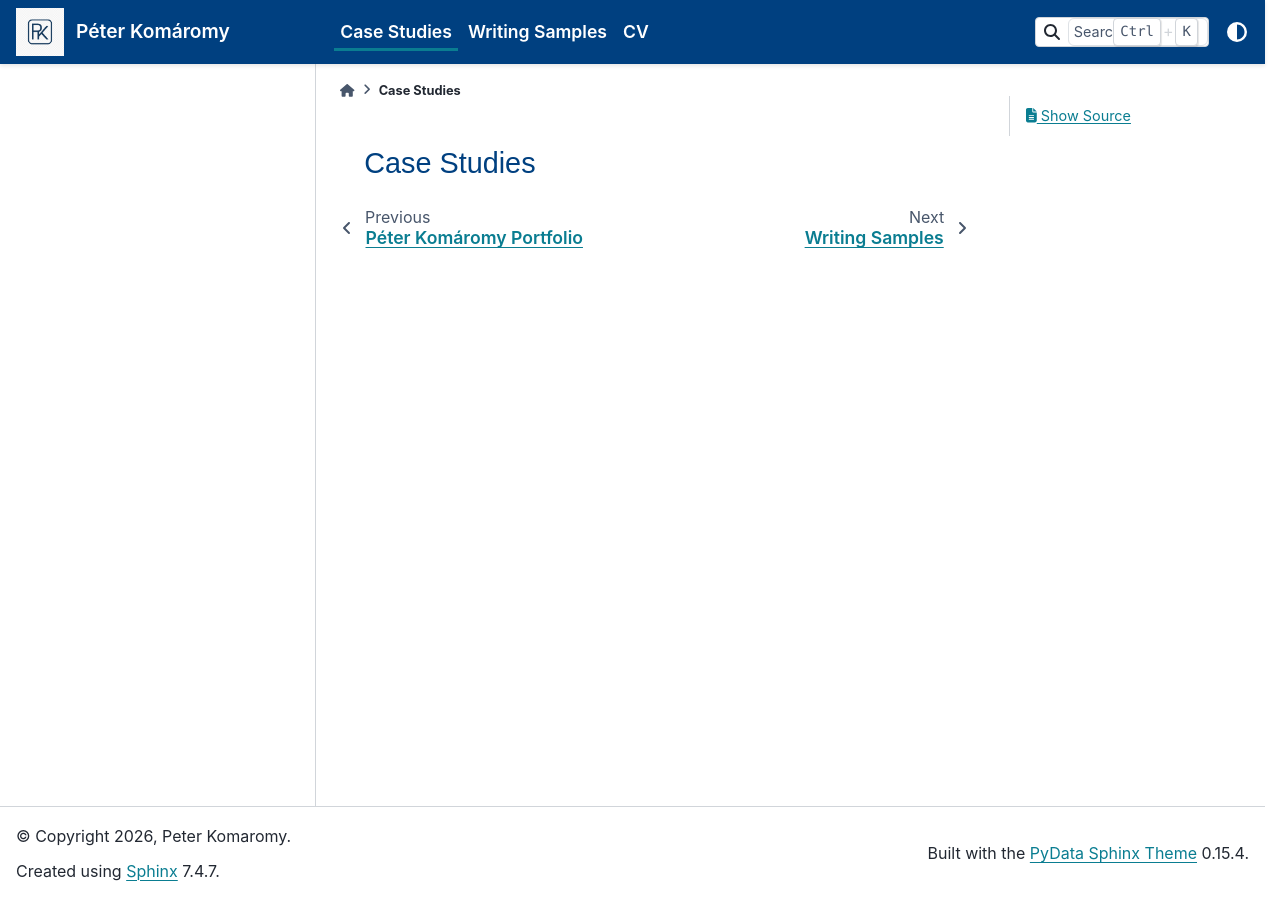
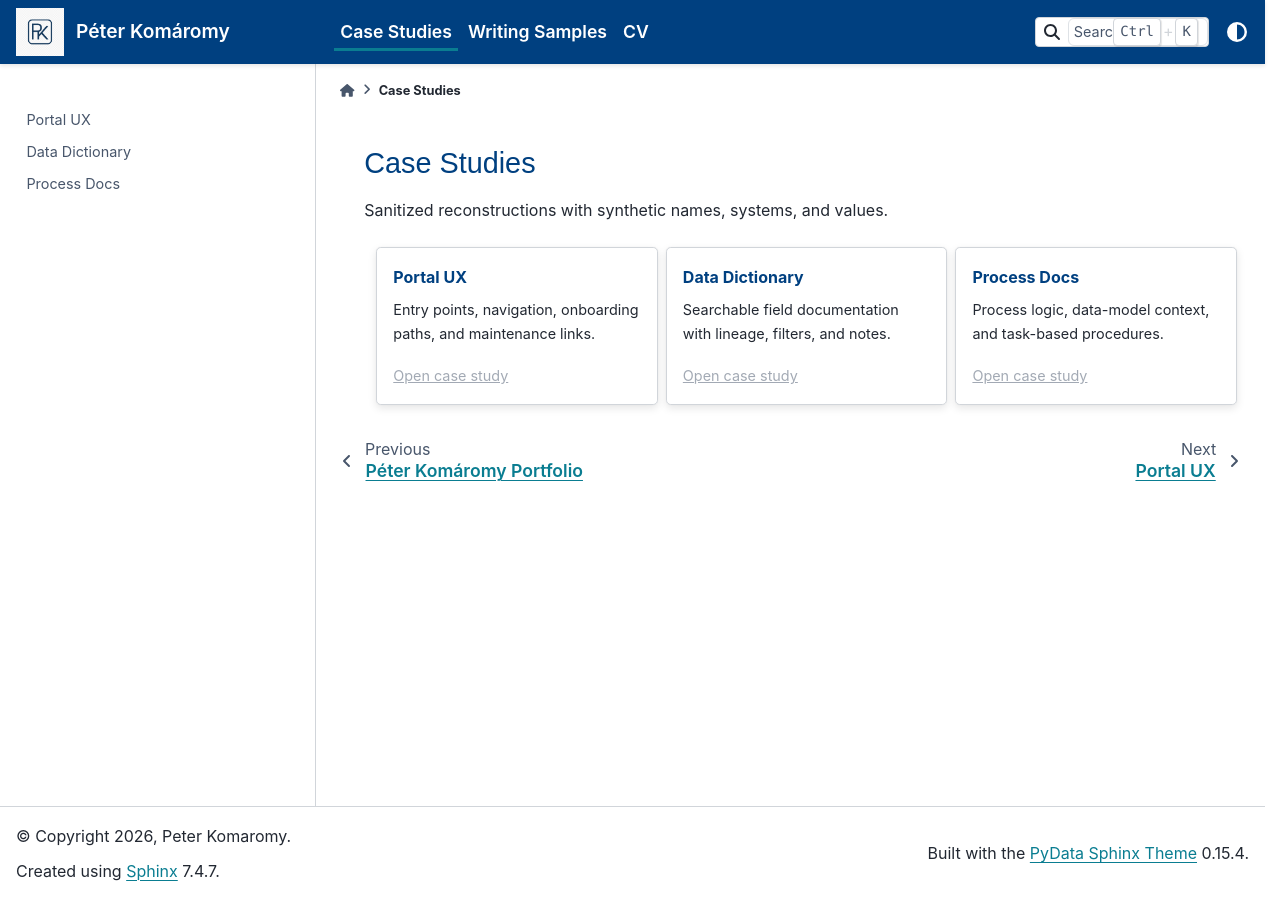
Before and after one commit to peter-komaromy/portfolio, a Sphinx documentation site: the page built from source/1link/case-studies.rst, in a window 1280 px wide. Built offline with Sphinx 7.4.7 and the PyData theme 0.15.4, drawn with Linux system fonts in a browser that asks for light colours.

Commit message:
Update site content

```diff
--- a/source/1link/case-studies.rst
+++ b/source/1link/case-studies.rst
@@ -1,2 +1,54 @@
+:html_theme.sidebar_secondary.remove: true
+
 Case Studies
 ============
+
+.. raw:: html
+
+   <style>
+      .case-study-card { height: 100%; }
+      .case-study-card .sd-card-body { display: flex; flex-direction: column; }
+      .case-study-card .sd-card-body > p:last-child { margin-top: auto; }
+      .case-study-note { max-width: 52rem; margin-bottom: 1.5rem; }
+      html[data-theme="light"] { --card-title-color: #004080; } html[data-theme="dark"] {--card-title-color: #6195c9; }
+      .sd-card-title { color: var(--card-title-color); }
+   </style>
+
+.. rst-class:: case-study-note
+
+Sanitized reconstructions with synthetic names, systems, and values.
+
+.. grid:: 1 1 3 3
+   :gutter: 2
+
+   .. grid-item-card:: Portal UX
+      :shadow: sm
+      :class-card: sd-rounded-2 case-study-card
+
+      Entry points, navigation, onboarding paths, and maintenance links.
+
+      :dead-link:`Open case study`
+
+   .. grid-item-card:: Data Dictionary
+      :shadow: sm
+      :class-card: sd-rounded-2 case-study-card
+
+      Searchable field documentation with lineage, filters, and notes.
+
+      :dead-link:`Open case study`
+
+   .. grid-item-card:: Process Docs
+      :shadow: sm
+      :class-card: sd-rounded-2 case-study-card
+
+      Process logic, data-model context, and task-based procedures.
+
+      :dead-link:`Open case study`
+
+.. toctree::
+   :hidden:
+   :maxdepth: 1
+
+   case-studies/portal-ux
+   case-studies/data-dictionary
+   case-studies/process-docs
--- /dev/null
+++ b/source/1link/case-studies/data-dictionary.rst
@@ -0,0 +1,2 @@
+Data Dictionary
+===============
--- /dev/null
+++ b/source/1link/case-studies/portal-ux.rst
@@ -0,0 +1,2 @@
+Portal UX
+=========
--- /dev/null
+++ b/source/1link/case-studies/process-docs.rst
@@ -0,0 +1,2 @@
+Process Docs
+============
```
